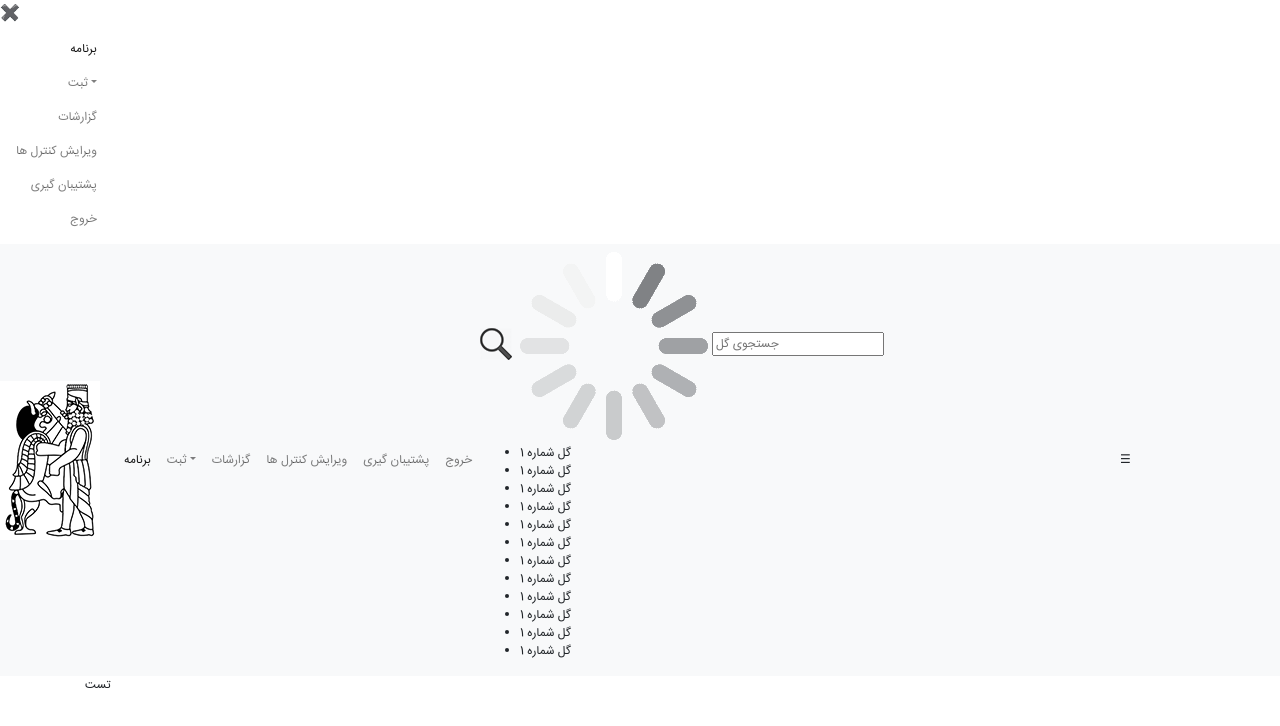
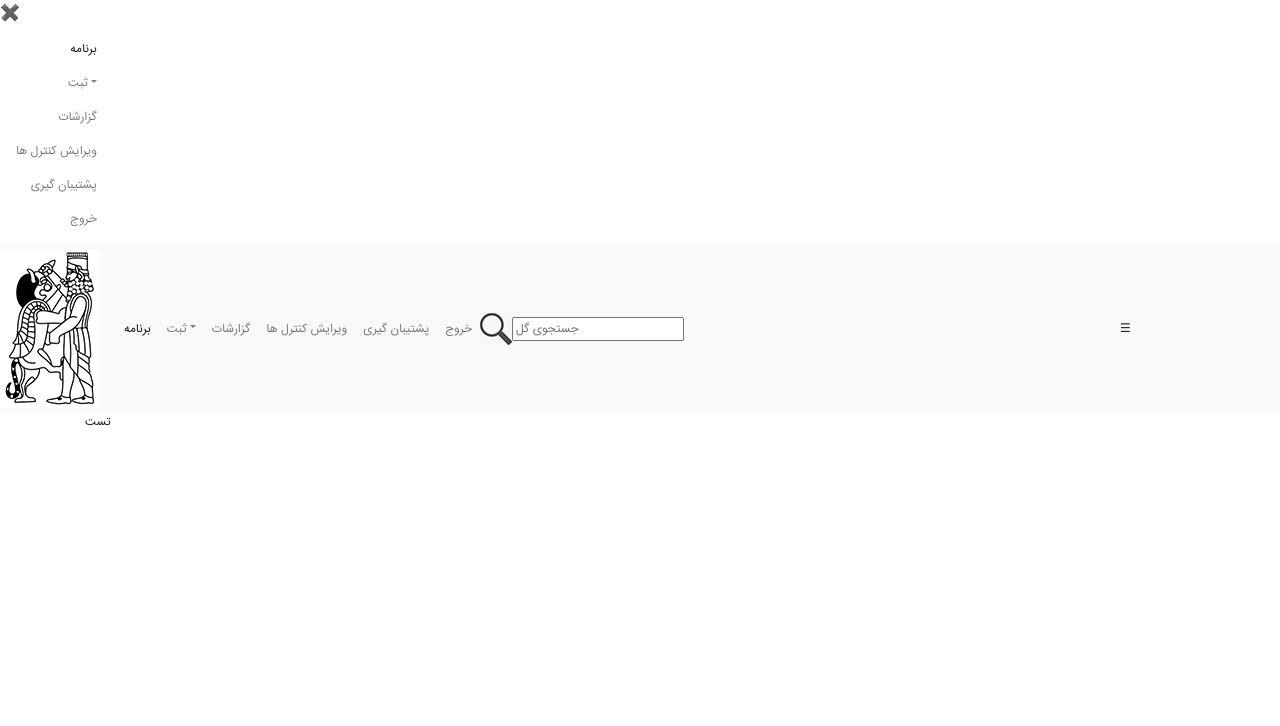
Before and after one commit to omidmokhtari93/ag_react, a React (Create React App) app in the folder Anbargol_React/ClientApp/: page / in a window 1280 px wide. Shown: the top 726 px of the page. Built offline with nearby package versions, Linux system fonts and the light colour scheme.

Commit message:
searchbox near complete

```diff
--- a/Anbargol_React/ClientApp/src/Components/Header/Navbar/NavBarItems/NavBarItem.js
+++ b/Anbargol_React/ClientApp/src/Components/Header/Navbar/NavBarItems/NavBarItem.js
@@ -1,5 +1,6 @@
 import React from 'react';
 import Wrapper from '../../../../Shared/Wrapper/Wrapper';
+import './NavBarItems.module.css';
 
 const NavBarItems = props => {
     return (
--- /dev/null
+++ b/Anbargol_React/ClientApp/src/Components/Header/Navbar/NavBarItems/NavBarItems.module.css
@@ -0,0 +1,3 @@
+.nav-link {
+    text-align: right;
+}
--- /dev/null
+++ b/Anbargol_React/ClientApp/src/Store/Actions/SearchBoxActions.js
@@ -0,0 +1,36 @@
+export const SEARCH_GOL = "SEARCH_GOL";
+export const SHOW_LOADING = "SHOW_LOADING";
+export const HIDE_LOADING = "HIDE_LOADING";
+export const CLEAR_RESULT = "CLEAR_RESULT";
+
+export const searchGolResult = (res) => {
+    return {
+        type: SEARCH_GOL,
+        result: res
+    }
+}
+export const apiSearchGol = key => {
+    return dispatch => {
+        fetch('http://2.180.37.75/anbargol/api/search?name=' + key + '&code= ' + key)
+            .then(response => response.json())
+            .then(json => dispatch(searchGolResult(json)))
+    }
+}
+
+export const clearResult = e => {
+    return {
+        type: CLEAR_RESULT
+    }
+}
+
+export const showLoading = e => {
+    return {
+        type: SHOW_LOADING
+    }
+}
+
+export const hideLoading = e => {
+    return {
+        type: HIDE_LOADING
+    }
+}
--- a/Anbargol_React/ClientApp/src/Store/Reducers/SearchBoxReducer.js
+++ b/Anbargol_React/ClientApp/src/Store/Reducers/SearchBoxReducer.js
@@ -1,8 +1,22 @@
+import * as actions from '../Actions/SearchBoxActions';
+import { updateObject } from '../Utility';
+
 const initialState = {
-    keyword: ''
+    result: [],
+    loading: false
 }
 
 const SearchBoxRedcuder = (state = initialState, action) => {
+    switch (action.type) {
+        case actions.SEARCH_GOL:
+            return updateObject(state, { result: action.result, loading: false })
+        case actions.SHOW_LOADING:
+            return updateObject(state, { loading: true })
+        case actions.HIDE_LOADING:
+            return updateObject(state, { loading: false })
+        case actions.CLEAR_RESULT:
+            return updateObject(state, { result: [] })
+    }
     return state;
 }
 
--- /dev/null
+++ b/Anbargol_React/ClientApp/src/Store/Utility.js
@@ -0,0 +1,6 @@
+export const updateObject = (oldObject, newValues) => {
+    return {
+        ...oldObject,
+        ...newValues
+    }
+}
--- a/Anbargol_React/ClientApp/src/UI/SearchBox/SearchBox.js
+++ b/Anbargol_React/ClientApp/src/UI/SearchBox/SearchBox.js
@@ -3,32 +3,56 @@ import { connect } from 'react-redux';
 import './SearchBox.module.css';
 import searcIcon from '../../Assets/images/search.png'
 import Loading from '../Loading/Loading';
+import * as actions from '../../Store/Actions/SearchBoxActions';
 
 class SearchBox extends Component {
+    state = {
+        timeOut: null,
+    }
+    searchBoxRef = React.createRef();
+
+    componentDidMount() {
+        document.addEventListener('click', (e) => {
+            !this.searchBoxRef.current.contains(e.target) && this.props.clear()
+        })
+    }
+
+    componentWillUnmount() {
+        document.removeEventListener('click');
+    }
+
+    handleSearch = value => {
+        clearTimeout(this.state.timeOut)
+        this.props.showLoading()
+        this.state.timeOut = setTimeout(() => {
+            if (value.trim()) {
+                this.props.search(value)
+            } else {
+                this.props.clear();
+                this.props.hideLoading();
+            }
+        }, 1000);
+    }
+
+    showReport = id => {
+        // console.log(id)
+    }
 
     render() {
         return (
-            <div className="search-box light-sans"
+            <div className="search-box light-sans" ref={this.searchBoxRef}
                 style={this.props.width
                     ? { width: this.props.width }
                     : { width: '100%' }}>
                 <img src={searcIcon} className="search-icon" />
-                <Loading show={true} />
-                <input placeholder={this.props.placeholder} />
-                <ul>
-                    <li>گل شماره 1</li>
-                    <li>گل شماره 1</li>
-                    <li>گل شماره 1</li>
-                    <li>گل شماره 1</li>
-                    <li>گل شماره 1</li>
-                    <li>گل شماره 1</li>
-                    <li>گل شماره 1</li>
-                    <li>گل شماره 1</li>
-                    <li>گل شماره 1</li>
-                    <li>گل شماره 1</li>
-                    <li>گل شماره 1</li>
-                    <li>گل شماره 1</li>
-                </ul>
+                <Loading show={this.props.loading} />
+                <input placeholder={this.props.placeholder} autoComplete="off"
+                    onChange={(e) => this.handleSearch(e.target.value)} />
+                {this.props.resultItems.length > 0 && <ul>
+                    {this.props.resultItems.map((x, index) => <li onClick={() => this.showReport(x.Id)} key={index}>
+                        {x.GolName + ' / ' + x.Format + ' / ' + x.Color + ' / ' + x.ColorType + ' / ' + x.Code}
+                    </li>)}
+                </ul>}
             </div>
         )
     }
@@ -36,13 +60,17 @@ class SearchBox extends Component {
 
 const mapStateToProps = state => {
     return {
-        keyword: state.keyword
+        resultItems: state.result,
+        loading: state.loading
     }
 }
 
 const mapDispatchToProps = dispatch => {
     return {
-        search: () => dispatch({ type: '', value: '' })
+        search: (keyword) => dispatch(actions.apiSearchGol(keyword)),
+        clear: () => dispatch(actions.clearResult()),
+        showLoading: () => dispatch(actions.showLoading()),
+        hideLoading: () => dispatch(actions.hideLoading())
     }
 }
 
--- a/Anbargol_React/ClientApp/src/UI/SearchBox/SearchBox.module.css
+++ b/Anbargol_React/ClientApp/src/UI/SearchBox/SearchBox.module.css
@@ -40,6 +40,7 @@
     margin: 0;
     display: block;
     font-family: 'light_sans';
+    border-bottom: 1px solid rgb(224, 224, 224);
 }
 
 .search-box ul li:hover {
--- a/Anbargol_React/ClientApp/src/index.js
+++ b/Anbargol_React/ClientApp/src/index.js
@@ -8,13 +8,14 @@ import { BrowserRouter } from 'react-router-dom';
 import App from './App';
 import registerServiceWorker from './registerServiceWorker';
 import { Provider } from 'react-redux';
-import { createStore } from 'redux';
+import { createStore, applyMiddleware } from 'redux';
 import RootReducer from './Store/RootReducer';
+import thunk from 'redux-thunk';
 
 const baseUrl = document.getElementsByTagName('base')[0].getAttribute('href');
 const rootElement = document.getElementById('root');
 
-const store = createStore(RootReducer)
+const store = createStore(RootReducer, applyMiddleware(thunk))
 
 ReactDOM.render(
   <Provider store={store}>
```
Also changed, not shown: Anbargol_React/ClientApp/src/Store/Actions/Actions.js (deleted).
